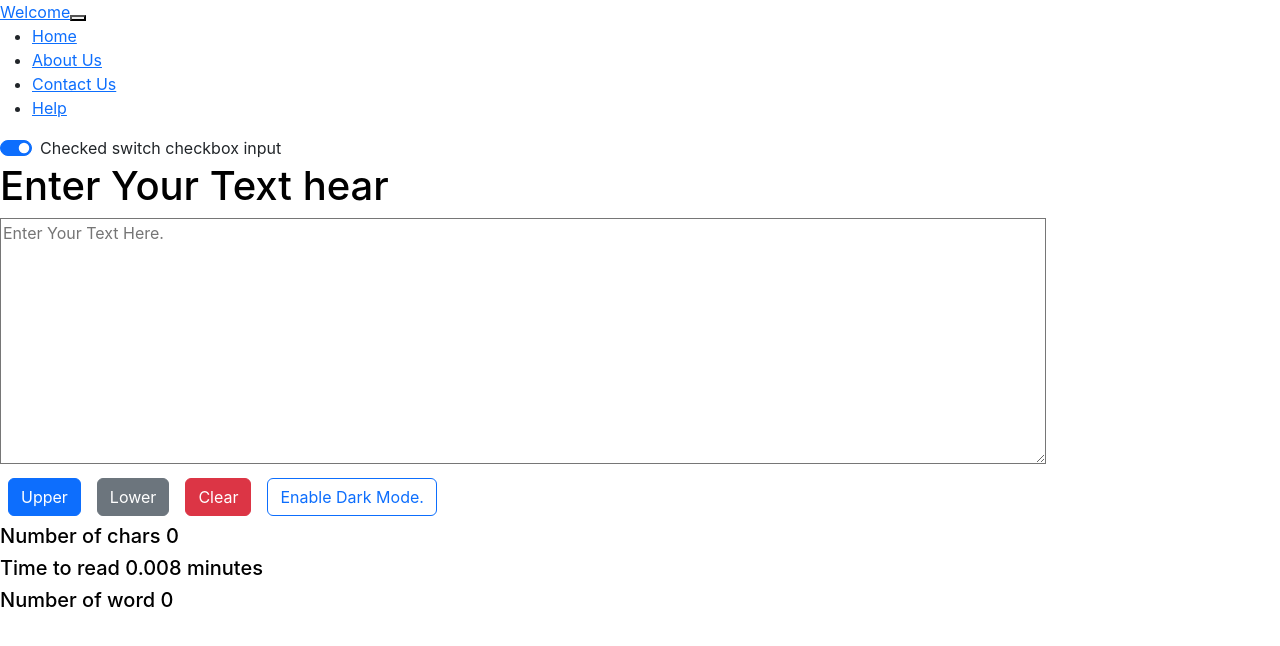
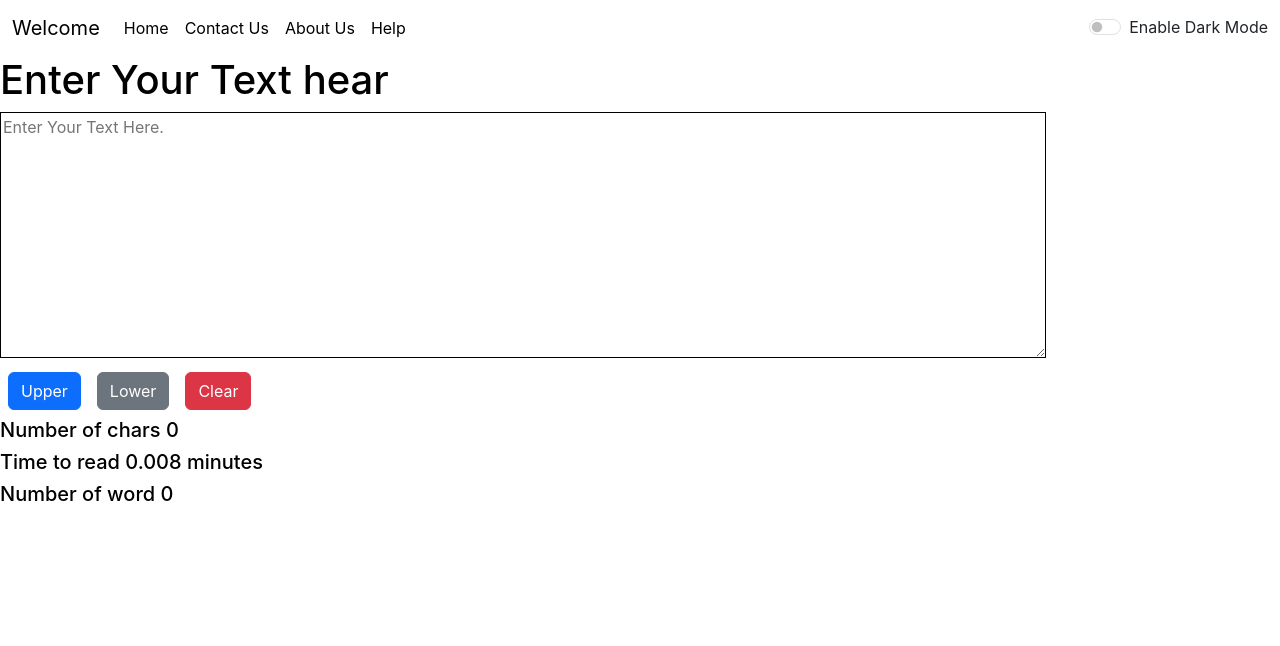
Before and after one commit to AnkushYadav11/reactpractice, a React (Create React App) app: page / in a window 1280 px wide. Shown: the top 646 px of the page. Built offline with nearby package versions, Linux system fonts and the light colour scheme.

Commit message:
Dark Mode function created.

```diff
--- a/package.json
+++ b/package.json
@@ -7,6 +7,7 @@
     "@testing-library/jest-dom": "^6.6.3",
     "@testing-library/react": "^16.3.0",
     "@testing-library/user-event": "^13.5.0",
+    "bootstrap": "^5.3.8",
     "prop-types": "^15.8.1",
     "react": "^19.1.0",
     "react-dom": "^19.1.0",
--- a/src/App.js
+++ b/src/App.js
@@ -1,11 +1,29 @@
+import { useState } from 'react';
 import Navbar from './components/Navbar';
 import Textutils from './components/Textutils';
+import React from 'react';
 
 function App() {
+  const [mode, setMode] = useState('white');
+  const [btnText, setBtnText] = useState('Enable Dark Mode');
+
+  const myToggal = () =>{
+    if(mode === 'white'){
+      setMode('dark')
+      setBtnText('Enabel Light Mode')
+      document.body.style.backgroundColor = 'gray'
+    }
+    else{
+      setMode('white')
+      setBtnText('Enabel Dark Mode')
+      document.body.style.backgroundColor = 'white'
+    }
+  }
+
   return (
     <>
-    <Navbar title="Welcome"/>
-    <Textutils/>
+    <Navbar title="Welcome" mode={mode} myStyle={myToggal} btnText={btnText}/>
+    <Textutils mode={mode}/>
     </>
   );
 }
--- a/src/components/Navbar.js
+++ b/src/components/Navbar.js
@@ -1,33 +1,33 @@
-import React from 'react';
+import React from "react";
 
 export default function Navbar(props) {
     return (
         <>
-            <nav classNameName="navbar navbar-expand-lg bg-body-tertiary">
-                <div classNameName="container-fluid">
-                    <a classNameName="navbar-brand" href="/">{props.title}</a>
-                    <button classNameName="navbar-toggler" type="button" data-bs-toggle="collapse" data-bs-target="#navbarNav" aria-controls="navbarNav" aria-expanded="false" aria-label="Toggle navigation">
-                        <span classNameName="navbar-toggler-icon"></span>
+            <nav className={`navbar navbar-expand-lg navbar-${props.mode} bg-${props.mode} `}>
+                <div className="container-fluid">
+                    <a className="navbar-brand" href="/">{props.title}</a>
+                    <button className="navbar-toggler" type="button" data-bs-toggle="collapse" data-bs-target="#navbarSupportedContent" aria-controls="navbarSupportedContent" aria-expanded="false" aria-label="Toggle navigation">
+                        <span className="navbar-toggler-icon"></span>
                     </button>
-                    <div classNameName="collapse navbar-collapse" id="navbarNav">
-                        <ul classNameName="navbar-nav">
-                            <li classNameName="nav-item">
-                                <a classNameName="nav-link active" aria-current="page" href="/">Home</a>
+                    <div className="collapse navbar-collapse" id="navbarSupportedContent">
+                        <ul className="navbar-nav me-auto mb-2 mb-lg-0">
+                            <li className="nav-item">
+                                <a className="nav-link active" aria-current="page" href="/">Home</a>
                             </li>
-                            <li classNameName="nav-item">
-                                <a classNameName="nav-link active" aria-current="page" href="/">About Us</a>
+                            <li className="nav-item">
+                                <a className="nav-link active" aria-current="page" href="/">Contact Us</a>
                             </li>
-                            <li classNameName="nav-item">
-                                <a classNameName="nav-link active" aria-current="page" href="/">Contact Us</a>
+                            <li className="nav-item">
+                                <a className="nav-link active" aria-current="page" href="/">About Us</a>
                             </li>
-                            <li classNameName="nav-item">
-                                <a classNameName="nav-link active" aria-current="page" href="/">Help</a>
+                            <li className="nav-item">
+                                <a className="nav-link active" aria-current="page" href="/">Help</a>
                             </li>
                         </ul>
-                    </div>
-                    <div className="form-check form-switch">
-                        <input className="form-check-input" type="checkbox" role="switch" id="switchCheckChecked" checked />
-                        <label className="form-check-label" for="switchCheckChecked">Checked switch checkbox input</label>
+                        <div className={`form-check form-switch text-${props.mode === 'white'? 'dark':'white'}`}>
+                            <input className="form-check-input" type="checkbox" role="switch" id="switchCheckDefault" onClick={props.myStyle} />
+                            <label className="form-check-label" htmlFor="switchCheckDefault">{props.btnText}</label>
+                        </div>
                     </div>
                 </div>
             </nav>
--- a/src/components/Textutils.js
+++ b/src/components/Textutils.js
@@ -1,41 +1,24 @@
 import React, { useState } from 'react';
 
-export default function Textutils() {
+export default function Textutils(props) {
     const [text, setText] = useState('');
-    const [btntext,setbtnText] = useState("Enable Dark Mode.")
-    const [color, setColor] = useState({
-        color: "black",
-        background: "white"
-    });
 
-    const toggal = () => {
-        if (color.color === "black") {
-            setColor({
-                color: "white",
-                background: "black"
-            })
-            setbtnText("Enable Light Mode");
-        }
-        else {
-            setColor({
-                color: "black",
-                background: "white"
-            })
-            setbtnText("Enable Dark Mode");
-        }
-    }
     return (
         <>
-            <div className='d-flex flex-column justify-content-center' style={color}>
-                <div className=''>
+            <div className='d-flex flex-column justify-content-center' style={{
+                backgroundColor: props.mode === 'white' ? 'white' : 'gray', color: props.mode === 'white' ? 'black' : 'white'
+            }}>
+                <div>
                     <h1>Enter Your Text hear</h1>
-                    <textarea style={color} cols="100" rows="10" placeholder='Enter Your Text Here.' value={text} onChange={(e) => { setText(e.target.value) }}></textarea>
+                    <textarea cols="100" rows="10" style={{
+                        backgroundColor: props.mode === 'white' ? 'white' : 'gray',
+                        color: props.mode === 'white' ? 'balck' : 'white', borderColor: props.mode === 'white' ? 'black' : 'white'
+                    }} placeholder='Enter Your Text Here.' value={text} onChange={(e) => { setText(e.target.value) }}></textarea>
                 </div>
                 <div>
                     <button className='btn btn-primary m-2' onClick={() => { let a = text.toUpperCase(); setText(a) }}>Upper</button>
                     <button className='btn btn-secondary m-2' onClick={() => { let a = text.toLowerCase(); setText(a) }}>Lower</button>
                     <button className='btn btn-danger m-2' onClick={() => { let text = ''; setText(text) }}>Clear</button>
-                    <button className='btn btn-outline-primary m-2' onClick={toggal}>{btntext}</button>
                     <h5>Number of chars {text.length}</h5>
                     <h5>Time to read {0.008 * text.split(" ").length} minutes</h5>
                     <h5>Number of word {text.split(' ').length - 1}</h5>
```
Also changed, not shown: 1 other file (tests, documents, lock files or other folders).
